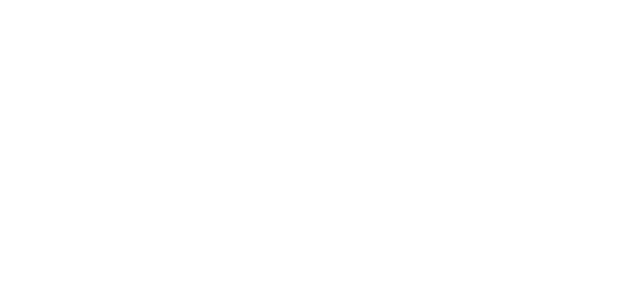
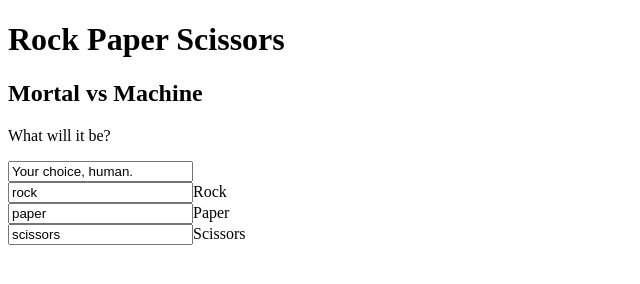
Before and after one commit to ricejl/rockPaperScissors, a plain HTML site: page JS rock-paper-scissors.html in a window 1280 px wide. Shown: the whole page, without its empty margins (0-640 px from the left). Drawn offline with Linux system fonts and the light colour scheme.

Commit message:
Add humanPlay function and webpage text

```diff
--- a/JS rock-paper-scissors.html
+++ b/JS rock-paper-scissors.html
@@ -7,6 +7,18 @@
 </head>
 
 <body>
+    <h1>Rock Paper Scissors</h1>
+    <h2>Mortal vs Machine</h2>
+
+    <p>What will it be?</p>
+    <form>
+        <input value="Your choice, human." onclick="humanPlay()">
+        <br>
+        <input value="rock"><label>Rock</label><br>
+        <input value="paper"><label>Paper</label><br>
+        <input value="scissors"><label>Scissors</label><br>
+    </form>
+
     <script>
         const hand = [
             'rock',
@@ -20,10 +32,10 @@
             //source of randomizing code
             //https://timonweb.com/tutorials/how-to-get-a-random-value-from-a-javascript-array/
 
-        //function humanPlay() {
-            //result = window.prompt("What will it be?", "rock, paper, or scissors?");
-            //console.log(result);
-        //}
+        function humanPlay() {
+            //choice = window.prompt("What will it be?", "rock, paper, or scissors?");
+            //console.log(choice);
+        }
 
         //computerPlay(hand);
 
```
